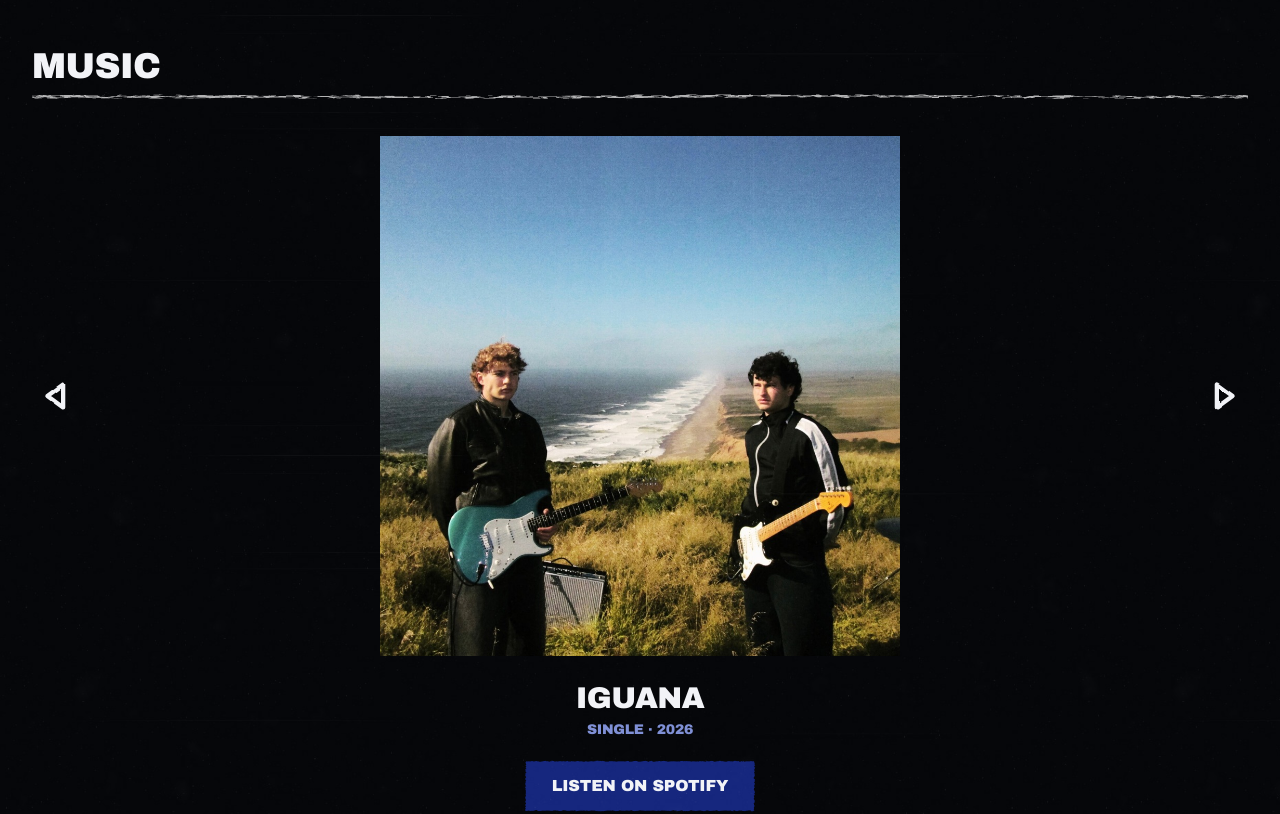
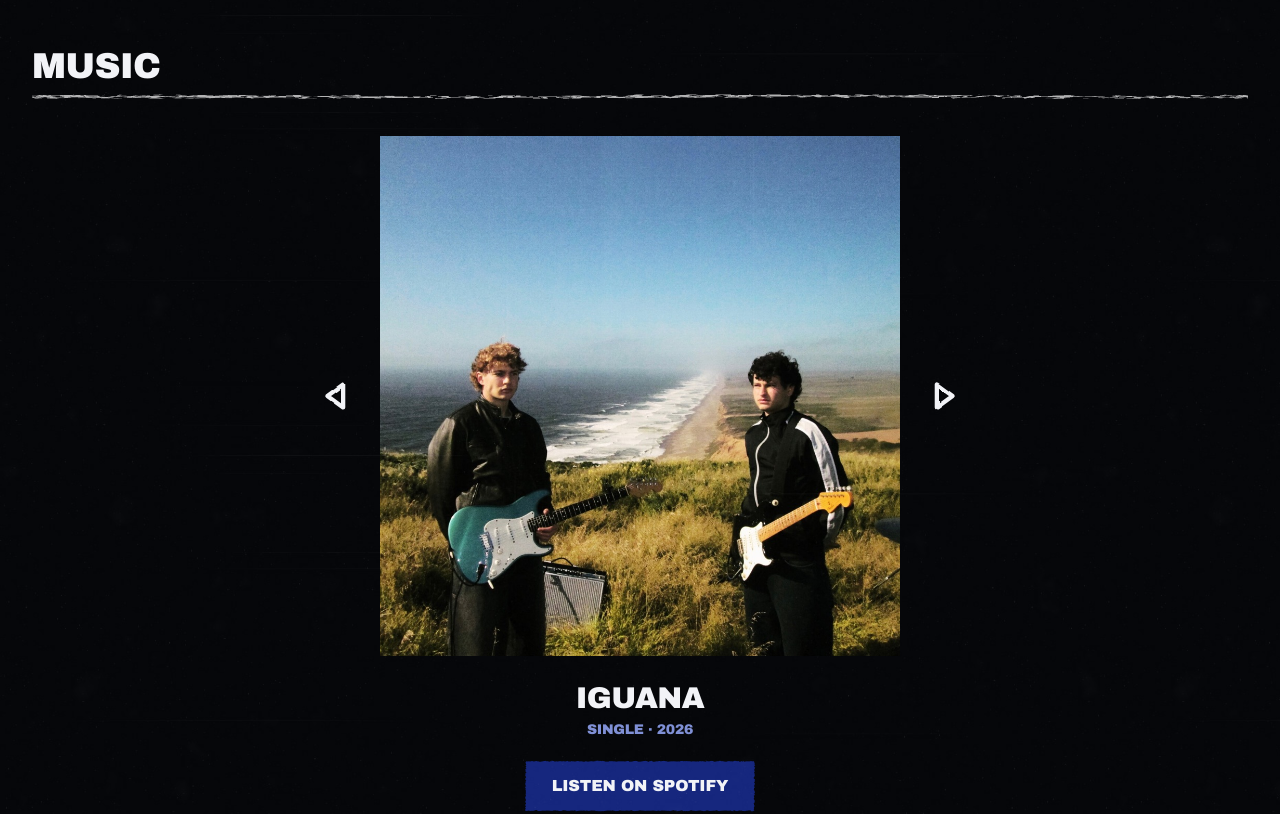
Before and after one commit to jonahmeyuhas-web/jadestreet, a Next.js app: page / in a window 1280 px wide. Shown: the part 3320-4134 px from the top of the page. Built offline with nearby package versions, Linux system fonts and the light colour scheme; a web font is replaced by a local one.

Commit message:
Carousel arrows hug the media
Co-Authored-By: Claude Fable 5.1 <noreply@anthropic.com>

```diff
--- a/components/chrome/Carousel.tsx
+++ b/components/chrome/Carousel.tsx
@@ -32,11 +32,14 @@ export default function Carousel<T>({
   render,
   label,
   className,
+  mediaMaxWidth,
 }: {
   items: T[];
   render: (item: T, i: number) => ReactNode;
   label: string;
   className?: string;
+  /** Width of the media the arrows hug, in px. The arrows sit just outside it. */
+  mediaMaxWidth?: number;
 }) {
   const [i, setI] = useState(0);
   const [slide, setSlide] = useState<HTMLDivElement | null>(null);
@@ -93,6 +96,8 @@ export default function Carousel<T>({
 
   if (!n) return null;
 
+  // Arrow centres sit 28px (mobile) / 44px (desktop) outside the media edge.
+  // The gutters below reserve exactly that much room, so nothing overflows.
   const arrow =
     "group absolute z-10 -translate-y-1/2 p-1 focus:outline-none focus-visible:ring-1 focus-visible:ring-ice";
 
@@ -113,9 +118,9 @@ export default function Carousel<T>({
       }}
       className={`focus:outline-none focus-visible:ring-1 focus-visible:ring-ice/50 ${className ?? ""}`}
     >
-      <div ref={box} className="relative">
+      <div className="px-[30px] md:px-[68px]">
+        <div ref={box} className="relative mx-auto w-full" style={{ maxWidth: mediaMaxWidth }}>
           <div
-          className="px-9 md:px-16"
             onPointerDown={(e) => {
               down.current = e.clientX;
             }}
@@ -141,7 +146,7 @@ export default function Carousel<T>({
                 type="button"
                 aria-label="Previous"
                 onClick={() => go(-1)}
-              className={`${arrow} left-0`}
+                className={`${arrow} left-[-28px] -translate-x-1/2 md:left-[-44px]`}
                 style={{ top: mid ?? "50%" }}
               >
                 <Arrow dir="left" />
@@ -150,13 +155,14 @@ export default function Carousel<T>({
                 type="button"
                 aria-label="Next"
                 onClick={() => go(1)}
-              className={`${arrow} right-0`}
+                className={`${arrow} right-[-28px] translate-x-1/2 md:right-[-44px]`}
                 style={{ top: mid ?? "50%" }}
               >
                 <Arrow dir="right" />
               </button>
             </>
           )}
+        </div>
       </div>
 
       {n > 1 && (
--- a/components/sections/Music.tsx
+++ b/components/sections/Music.tsx
@@ -15,6 +15,7 @@ export default function Music() {
         items={shown}
         label="Releases"
         className="reveal"
+        mediaMaxWidth={520}
         render={(r) => (
           <div className="flex flex-col items-center text-center">
             <a
--- a/components/sections/Videos.tsx
+++ b/components/sections/Videos.tsx
@@ -50,6 +50,7 @@ export default function Videos() {
         items={videos}
         label="Videos"
         className="reveal"
+        mediaMaxWidth={1000}
         render={(v) => (
           <div className="mx-auto w-full max-w-[1000px] text-center">
             {/* Only the active slide is rendered, so this remounts on change
```
Lines whose indentation alone changed are shown as unchanged.
